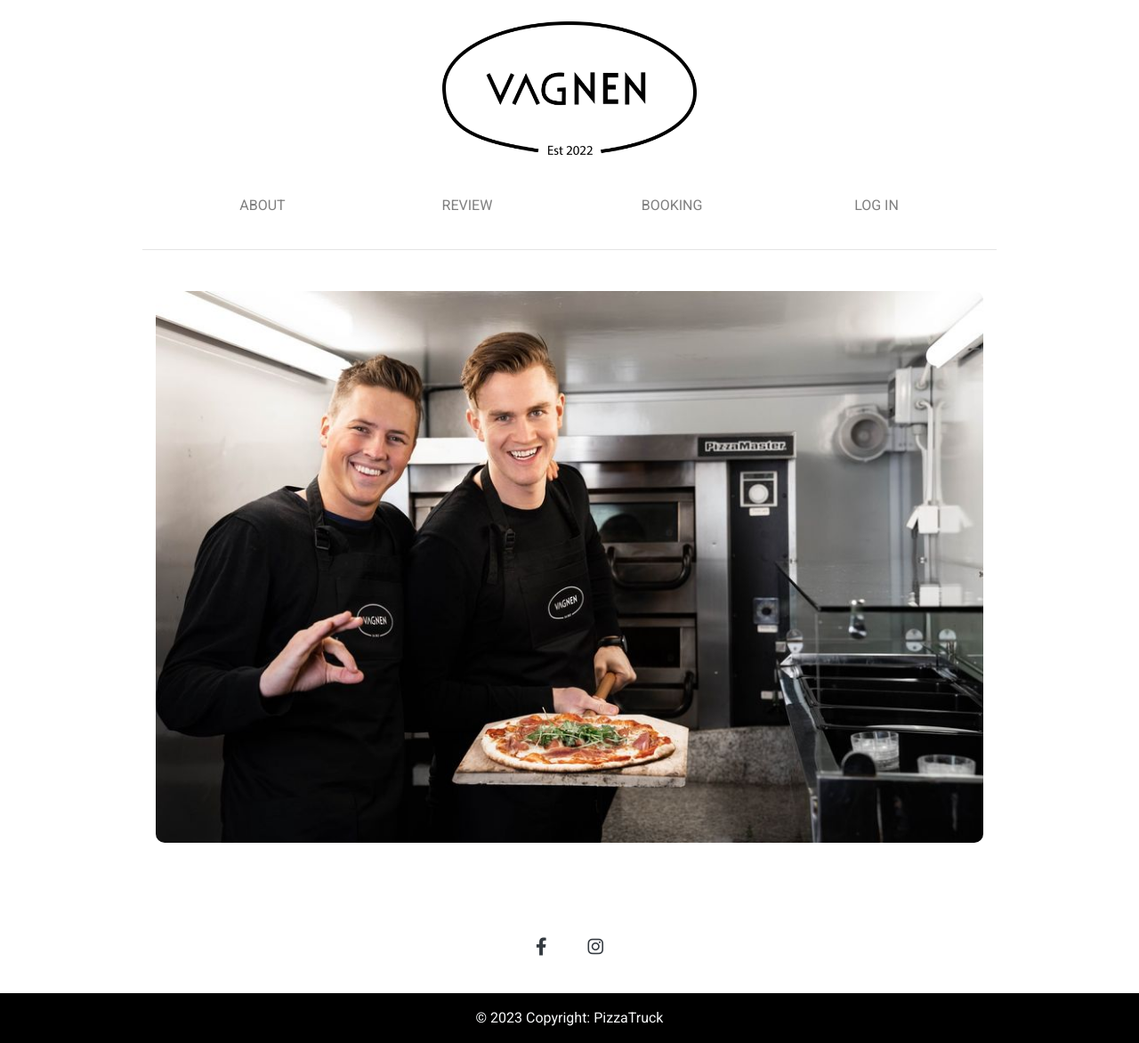
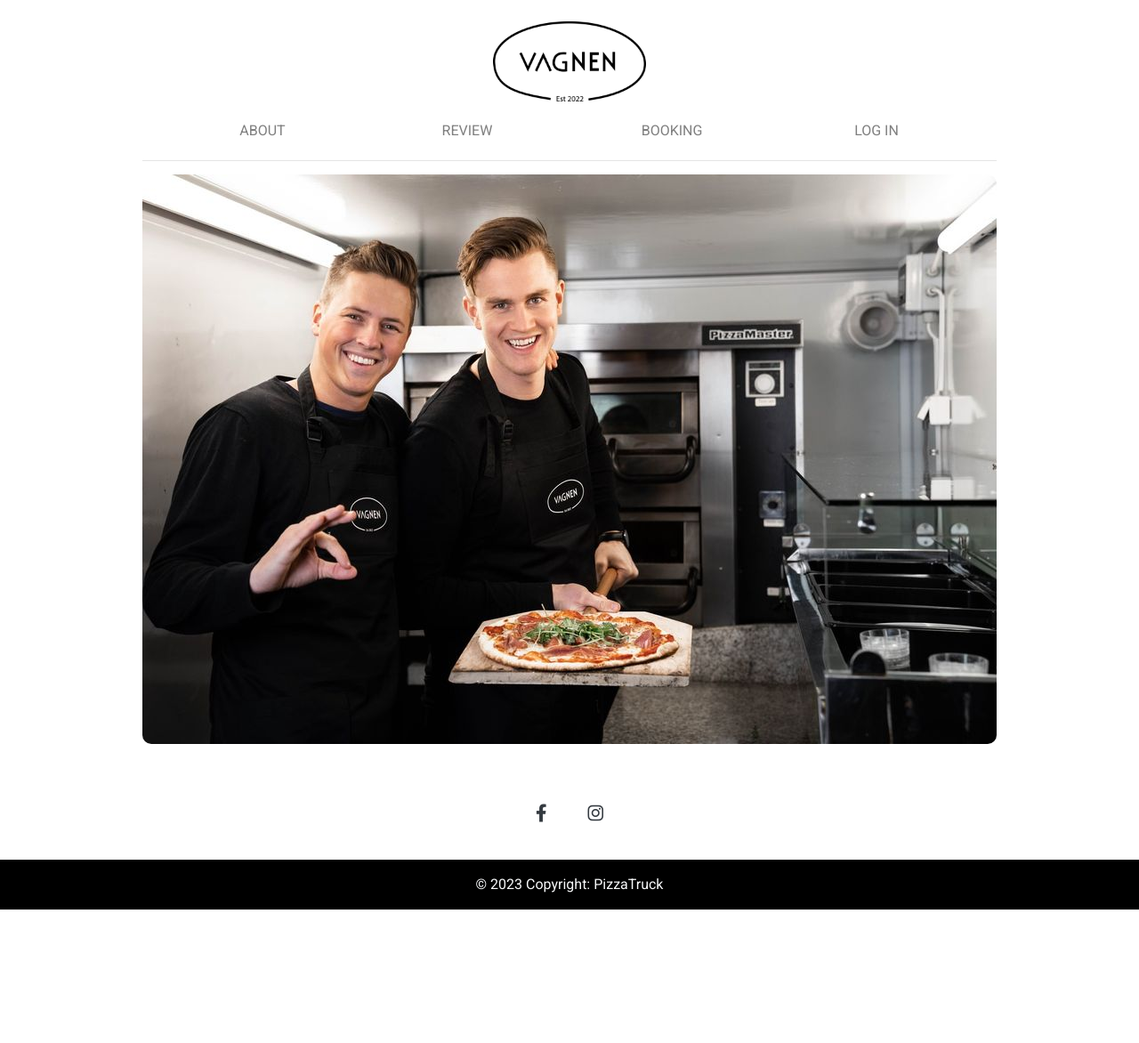
Before and after one commit to simonjellvert/pizzavagnen, a Django app: page / in a window 1280 px wide. Shown: the whole page at 89% size. After the commit the page ends 1022 px from the top, so only its background shows below. Run offline with Django 3.2, Linux system fonts and the light colour scheme; some libraries are stand-ins or nearby versions.

Commit message:
Edit templates, adjust margins and logotype

```diff
--- a/booking/templates/booking/booking_list.html
+++ b/booking/templates/booking/booking_list.html
@@ -5,7 +5,7 @@
 {% trans "My Bookings" %}
 {% endblock head_title %}
 {% block content %}
-<hr class="mx-auto" style="width: 75%">
+<hr class="mx-auto m-0" style="width: 75%">
 <section class="d-flex align-items-center justify-content-center">
     <div class="hero position-relative">
         <div class="container text-center">
--- a/booking/templates/booking/new_booking.html
+++ b/booking/templates/booking/new_booking.html
@@ -5,7 +5,7 @@
 {% trans "My Bookings" %}
 {% endblock head_title %}
 {% block content %}
-<hr class="mx-auto" style="width: 75%">
+<hr class="mx-auto m-0" style="width: 75%">
 <section class="d-flex align-items-center justify-content-center">
     <div class="hero position-relative">
         <div class="container text-center">
--- a/booking/templates/booking/staff_list.html
+++ b/booking/templates/booking/staff_list.html
@@ -5,7 +5,7 @@
 {% trans "My Bookings" %}
 {% endblock head_title %}
 {% block content %}
-<hr class="mx-auto" style="width: 75%">
+<hr class="mx-auto m-0" style="width: 75%">
 <section class="d-flex align-items-center justify-content-center">
     <div class="hero position-relative">
         <div class="container text-center">
--- a/events/templates/events/events.html
+++ b/events/templates/events/events.html
@@ -7,7 +7,7 @@
 <!-- About section -->
 <section>
     <div class="container text-center mx-auto">
-        <hr class="mx-auto" style="width: 75%;">
+        <hr class="mx-auto m-0" style="width: 75%;">
         <h3 class="mt-5">This is the PizzaTruck!</h3>
         <p class="resposive-text-size">
             The truck is operated by Sebastian and Petter, two friends who share the joy of indulging in a delicious slice of pizza
--- a/home/templates/home/index.html
+++ b/home/templates/home/index.html
@@ -1,6 +1,6 @@
 {% extends "base.html" %} {% load static %} {% block content %}
 
-<hr class="mx-auto" style="width: 75%">
+<hr class="mx-auto m-0" style="width: 75%">
 <section class="d-flex align-items-center justify-content-center">
   <div class="hero d-flex align-items-center justify-content-center">
 
--- a/review/templates/review/review.html
+++ b/review/templates/review/review.html
@@ -2,7 +2,7 @@
 {% load static %}
 {% block content %}
 
-<hr class="mx-auto" style="width: 75%">
+<hr class="mx-auto m-0" style="width: 75%">
 <section>
     <div class="container mt-4 d-flex justify-content-center align-items-center">
         {% if user.is_authenticated %}
--- a/static/css/style.css
+++ b/static/css/style.css
@@ -75,7 +75,7 @@ p {
 /* -------------------- Navbar */
 
 #logotype {
-    height: 150px;
+    height: 90px;
     width: auto;
 }
 
@@ -304,8 +304,6 @@ p {
 .hero {
     width: 75%;
     margin: 15px 15px 0 15px;
-    /* border-radius: 10px; */
-    padding: 15px;
 }
 
 .hero img {
--- a/templates/account/login.html
+++ b/templates/account/login.html
@@ -6,7 +6,7 @@
 {% trans "Signup" %}
 {% endblock head_title %}
 {% block content %}
-<hr class="mx-auto" style="width: 75%">
+<hr class="mx-auto m-0" style="width: 75%">
 <section class="d-flex align-items-center justify-content-center">
     <div class="hero position-relative">
         <div class="container text-center">
--- a/templates/account/logout.html
+++ b/templates/account/logout.html
@@ -7,7 +7,7 @@
 {% endblock head_title %}
 
 {% block content %}
-<hr class="mx-auto" style="width: 75%">
+<hr class="mx-auto m-0" style="width: 75%">
 <section class="d-flex align-items-center justify-content-center">
     <div class="hero position-relative">
         <div class="container text-center">
--- a/templates/account/password_change.html
+++ b/templates/account/password_change.html
@@ -7,7 +7,7 @@
 {% endblock head_title %}
 
 {% block content %}
-<hr class="mx-auto" style="width: 75%">
+<hr class="mx-auto m-0" style="width: 75%">
 <section class="d-flex align-items-center justify-content-center">
     <div class="hero position-relative">
         <div class="container text-center">
--- a/templates/base.html
+++ b/templates/base.html
@@ -33,7 +33,7 @@
     {% endif %}
 
     <!-- Logotype -->
-    <div class="container text-center py-4">
+    <div class="container text-center {% if user.is_authenticated %}p-0{% else %}pt-4{% endif %}">
         <a href="{% url 'home' %}">
             <img src="{% static 'img/pizzavagnen_logo.png' %}" alt="Pizza Truck Logotype" id="logotype" class="img-fluid">
         </a>
@@ -112,7 +112,7 @@
     </main>
 
     <footer class="text-center text-white footer">
-        <div class="container upper-footer pt-4">
+        <div class="container upper-footer">
             <!-- Social media -->
             <section class="mb-4">
                 <!-- Facebook -->
--- a/user/templates/user/profile.html
+++ b/user/templates/user/profile.html
@@ -2,7 +2,7 @@
 {% load static %}
 {% block content %}
 
-<hr class="mx-auto" style="width: 75%" />
+<hr class="mx-auto m-0" style="width: 75%" />
 <section class="d-flex align-items-center justify-content-center">
     <div class="hero position-relative">
         <div class="container text-center">
--- a/user/templates/user/user_registration.html
+++ b/user/templates/user/user_registration.html
@@ -5,7 +5,7 @@
 {% trans "Signup" %}
 {% endblock head_title %}
 {% block content %}
-<hr class="mx-auto" style="width: 75%" />
+<hr class="mx-auto m-0" style="width: 75%" />
 <section class="d-flex align-items-center justify-content-center">
     <div class="hero position-relative">
         <div class="container text-center">
```
